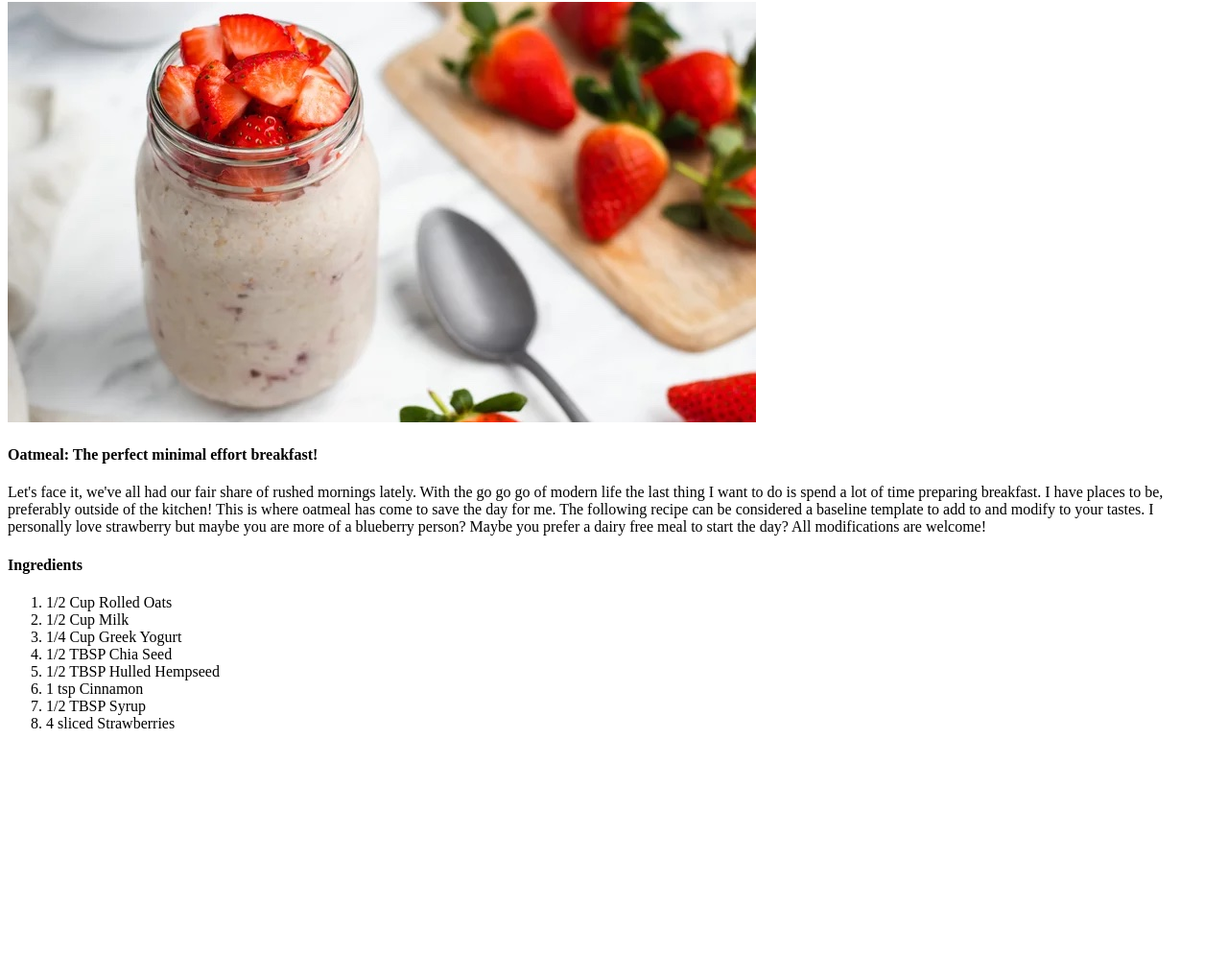
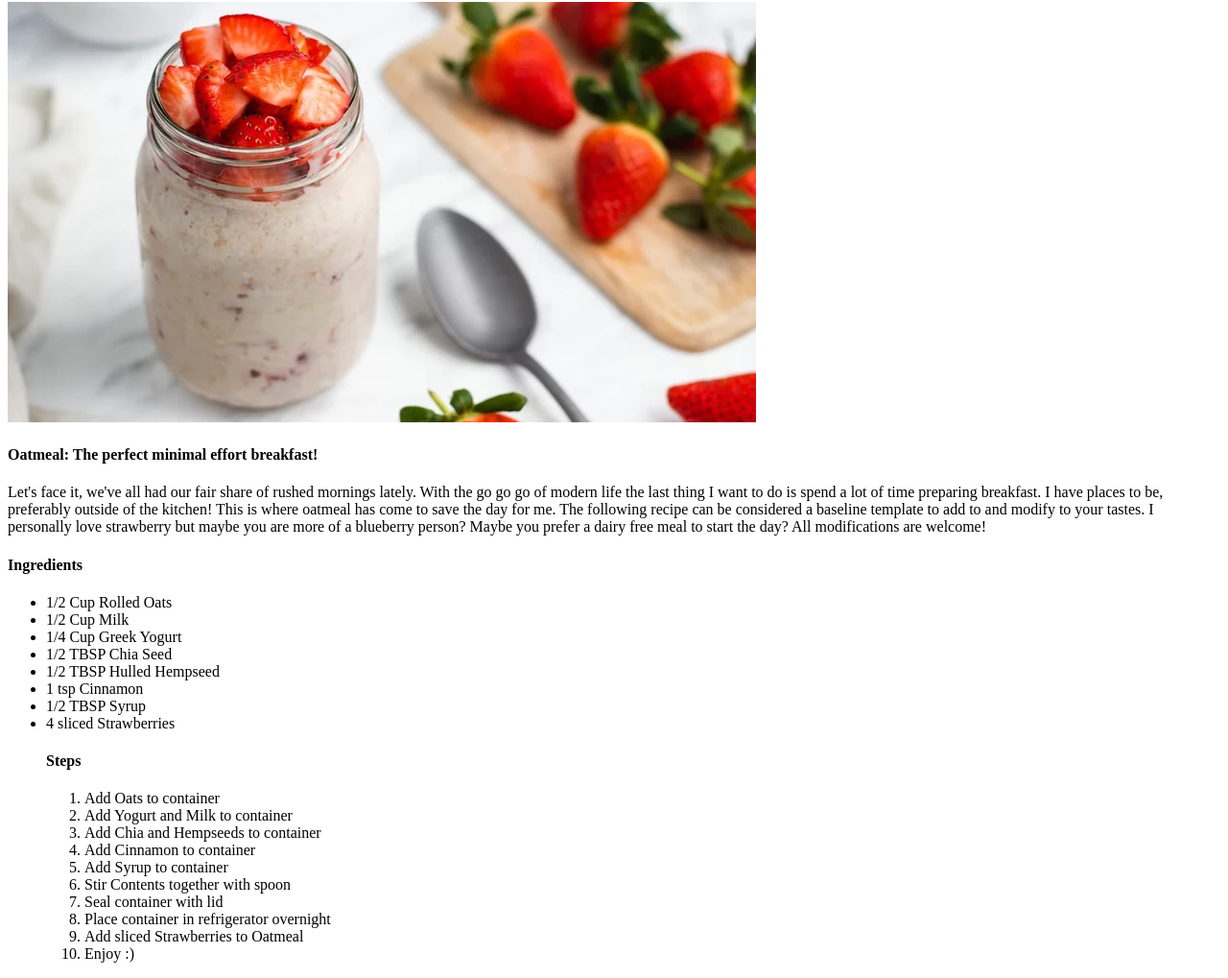
Before and after one commit to ItsFelixRodriguez/odin-recipes, a plain HTML site: page recipes/oatmeal.html in a window 1280 px wide. Shown: the part 78-1097 px from the top of the page at 96% size. Before the commit the page ends 857 px from the top, so only its background shows below. Drawn offline with Linux system fonts and the light colour scheme.

```diff
--- a/recipes/oatmeal.html
+++ b/recipes/oatmeal.html
@@ -18,7 +18,7 @@
 
     </p>
     <p><h4><strong>Ingredients</strong></h4>
-        <ol>
+        <ul>
             <li>1/2 Cup Rolled Oats</li>
             <li>1/2 Cup Milk</li>
             <li>1/4 Cup Greek Yogurt</li>
@@ -28,7 +28,21 @@
             <li>1/2 TBSP Syrup</li>
             <li>4 sliced Strawberries</li>
         </ol>
-
+    </p>
+    <p>
+     <h4><strong>Steps</strong></h4>
+        <ol>
+            <li>Add Oats to container</li>
+            <li>Add Yogurt and Milk to container</li>
+            <li>Add Chia and Hempseeds to container</li>
+            <li>Add Cinnamon to container</li>
+            <li>Add Syrup to container</li>
+            <li>Stir Contents together with spoon</li>
+            <li>Seal container with lid</li>
+            <li>Place container in refrigerator overnight</li>
+            <li>Add sliced Strawberries to Oatmeal</li>
+            <li>Enjoy :)</li>
+        </ol>
     </p>
 </body>
 </html>
```
